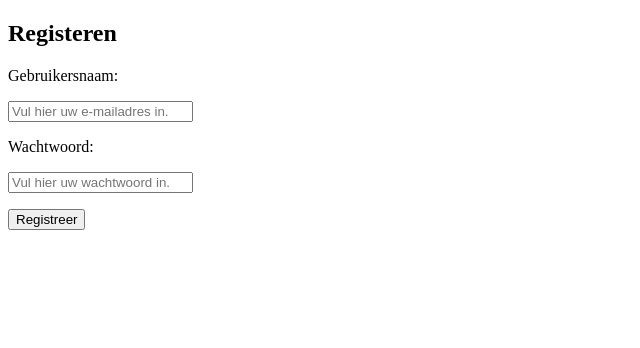
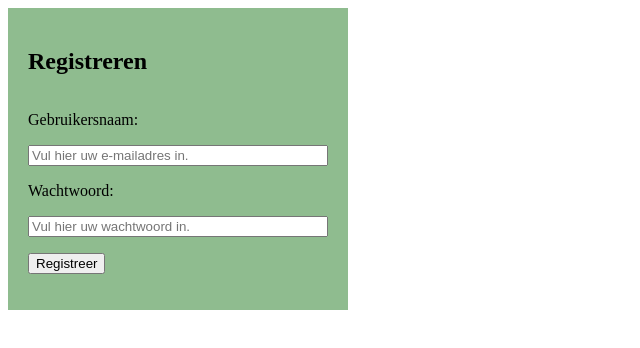
Before and after one commit to LJKR2020/CourseJavascript, a plain HTML site: page formvalidation/inlog.html in a window 1280 px wide. Shown: the whole page, without its empty margins (0-640 px from the left). Drawn offline with Linux system fonts and the light colour scheme.

Commit message:
linked css and made styling

```diff
--- a/formvalidation/inlog.html
+++ b/formvalidation/inlog.html
@@ -2,11 +2,12 @@
 <html lang="en">
 <head>
     <meta charset="UTF-8">
+    <link rel="stylesheet" href="styles.css">
     <title>Form validation</title>
 </head>
 <body>
 <section class="container">
-    <h2>Registeren</h2>
+    <h2>Registreren</h2>
     <p>Gebruikersnaam:</p>
     <input type="email" placeholder="Vul hier uw e-mailadres in." />
     <p>Wachtwoord:</p>
--- a/formvalidation/styles.css
+++ b/formvalidation/styles.css
@@ -0,0 +1,9 @@
+.container {
+    display: flex;
+    flex-direction: column;
+    justify-content: center;
+    align-items: left;
+    background-color: #8fbc8f;
+    max-width: 300px;
+    padding: 20px;
+}
```
